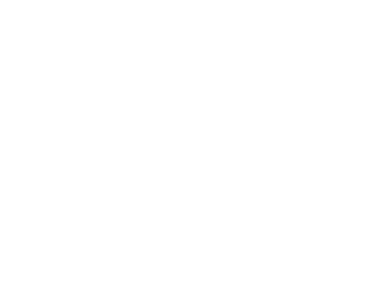
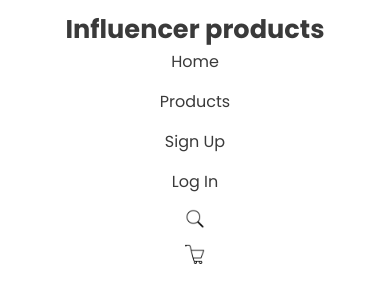
Before and after one commit to Foyez-Ahamed/influencer-gear, a plain HTML site: page index.html in a window 390 px wide. Drawn offline with Linux system fonts and the light colour scheme.

Commit message:
navbar section added

```diff
--- a/index.html
+++ b/index.html
@@ -16,7 +16,26 @@
 <body>
     <!-- header section -->
     <header>
+        <!-- navbar section -->
+        <nav>
+            <div class="navbar-container">
+                <div class="nav-logo">
+                 <h1>Influencer products</h1>
+                </div>
 
+                <div class="nav-items">
+                 <ul>
+                    <li><a href="#">Home</a></li>
+                    <li><a href="#">Products</a></li>
+                    <li><a href="#">Sign Up</a></li>
+                    <li><a href="#">Log In</a></li>
+                    <li><a href="#"><img src="./logos/icons8-search-50 (1).png" alt=""></a></li>
+                    <li><a href="#"><img src="./logos/icons8-cart-50.png" alt=""></a></li>
+                 </ul>
+                </div>
+            </div>
+        </nav>
+        <!-- navbar section -->
     </header>
     <!-- header section -->
 
--- a/styles/influencer.css
+++ b/styles/influencer.css
@@ -8,3 +8,81 @@
 body{
     font-family: 'Poppins', sans-serif;
 }
+
+/* navbar section styles */
+nav{
+    padding: 50px;
+}
+.navbar-container{
+    display: flex;
+    justify-content: space-between;
+    align-items: center;
+}
+
+.nav-logo h1{
+    font-size: 1.6rem;
+    color: #3A3A3A;
+}
+
+.nav-items > ul{
+    display: flex;
+    justify-content: space-between;
+    align-items: center;
+    gap: 30px;
+}
+
+.nav-items ul li {
+    list-style-type: none;
+    /* margin-left: 30px; */
+}
+
+.nav-items ul li a{
+    text-decoration: none;
+    font-size: 1rem;
+    color: #3A3A3A;
+}
+
+.nav-items ul li a img{
+    display: flex;
+    align-items: center;
+    width: 20px;
+    color: #000000;
+}
+/* navbar section styles */
+
+
+/* media queries for mobile device */
+@media screen and (max-width: 576px) {
+    nav{
+        padding: 10px;
+    }
+
+    .navbar-container{
+        flex-direction: column;
+        text-align: center;
+    }
+
+    .nav-items > ul{
+        flex-direction: column;
+        gap: 15px;
+    }
+    .nav-items ul li a img{
+        flex-direction: column;
+    }
+  }
+
+/* media queries for mobile device */
+
+
+
+
+/* media queries for medium device */
+@media screen and (min-width: 576px) and (max-width: 992px){
+    nav{
+        padding: 20px;
+    }
+
+
+  }
+
+/* media queries for medium device */
```
Also changed, not shown: logos/icons8-cart-50.png (added), logos/icons8-search-50 (1).png (added).
